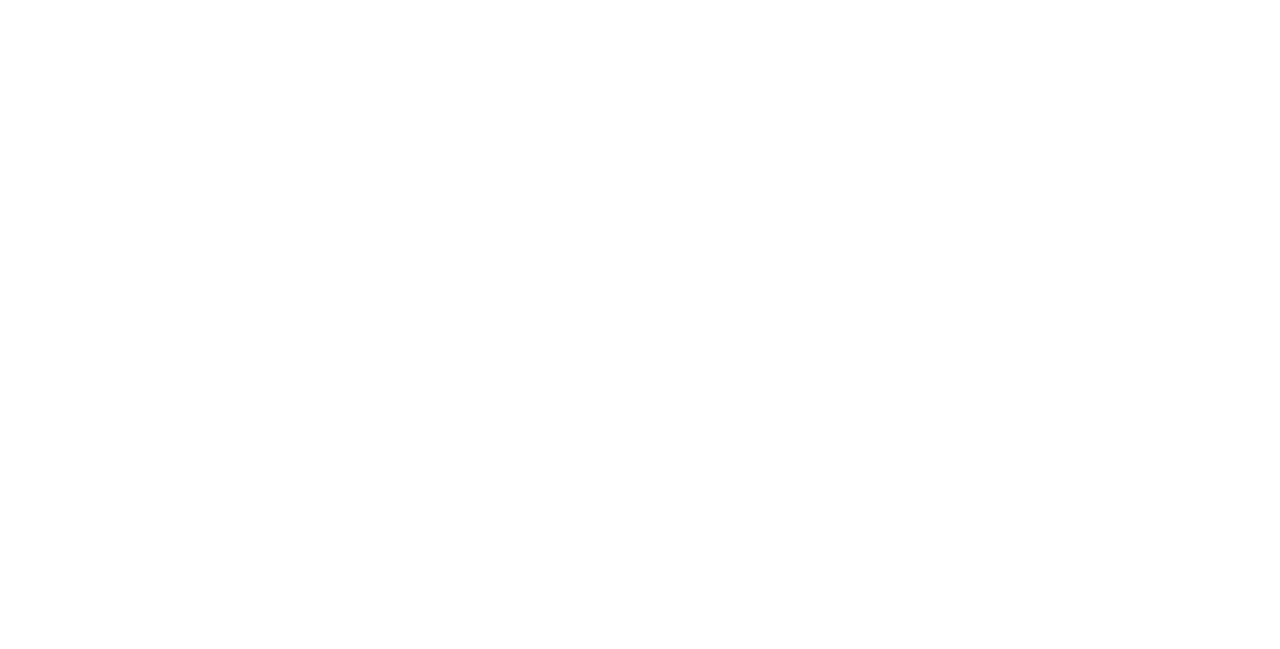
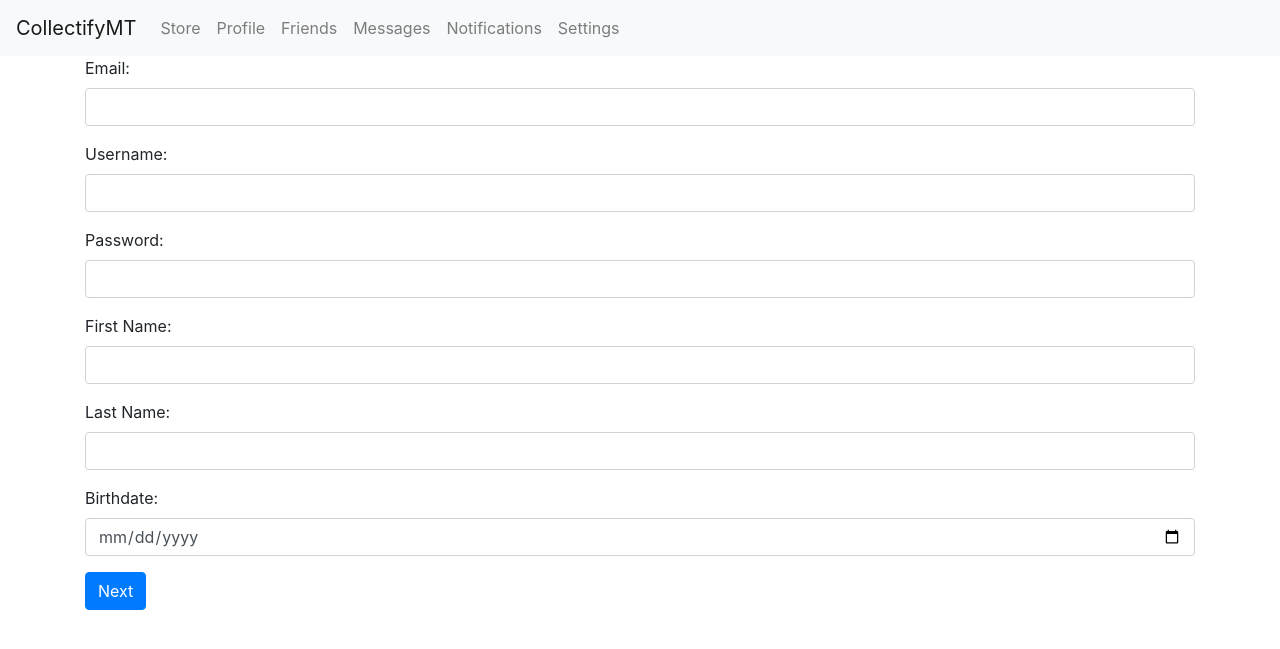
Before and after one commit to jcacc2002/PHP-Synoptic, a PHP site: page /create_account.php in a window 1280 px wide. Before the commit the part shown is empty. Shown: the top 649 px of the page. Run offline with PHP 8.4, Linux system fonts and the light colour scheme; some libraries are stand-ins or nearby versions.

Commit message:
Updated Three Scripts
+ Updated the link to create_account.php in index.php
+ Updated create_account.php script to have a page with necessary form to create an account
+ Updated register_handler so to properly input the data given into the database and then redirect to the interests page.

```diff
--- a/create_account.php
+++ b/create_account.php
@@ -0,0 +1,33 @@
+<?php include('includes/header.php'); ?>
+
+<div class="container">
+    <form method="POST" action="handlers/register_handler.php">
+        <div class="form-group">
+            <label for="email">Email:</label>
+            <input type="email" class="form-control" id="email" name="email" required>
+        </div>
+        <div class="form-group">
+            <label for="username">Username:</label>
+            <input type="text" class="form-control" id="username" name="username" required>
+        </div>
+        <div class="form-group">
+            <label for="password">Password:</label>
+            <input type="password" class="form-control" id="password" name="password" required>
+        </div>
+        <div class="form-group">
+            <label for="first_name">First Name:</label>
+            <input type="text" class="form-control" id="first_name" name="first_name" required>
+        </div>
+        <div class="form-group">
+            <label for="last_name">Last Name:</label>
+            <input type="text" class="form-control" id="last_name" name="last_name" required>
+        </div>
+        <div class="form-group">
+            <label for="birthdate">Birthdate:</label>
+            <input type="date" class="form-control" id="birthdate" name="birthdate" required>
+        </div>
+        <button type="submit" class="btn btn-primary">Next</button>
+    </form>
+</div>
+
+<?php include('includes/footer.php'); ?>
--- a/index.php
+++ b/index.php
@@ -31,8 +31,6 @@ if ($_SERVER["REQUEST_METHOD"] == "POST") {
             <input type="password" class="form-control" id="password" name="password" required>
         </div>
         <button type="submit" class="btn btn-primary">Sign In</button>
-        <button type="button" class="btn btn-secondary" onclick="window.location.href='create_account_3.php'">Create New Account</button>
+        <button type="button" class="btn btn-secondary" onclick="window.location.href='create_account.php'">Create New Account</button>
     </form>
 </div>
-
-<?php include('includes/footer.php'); ?>
```
Also changed, not shown: 1 other file.
